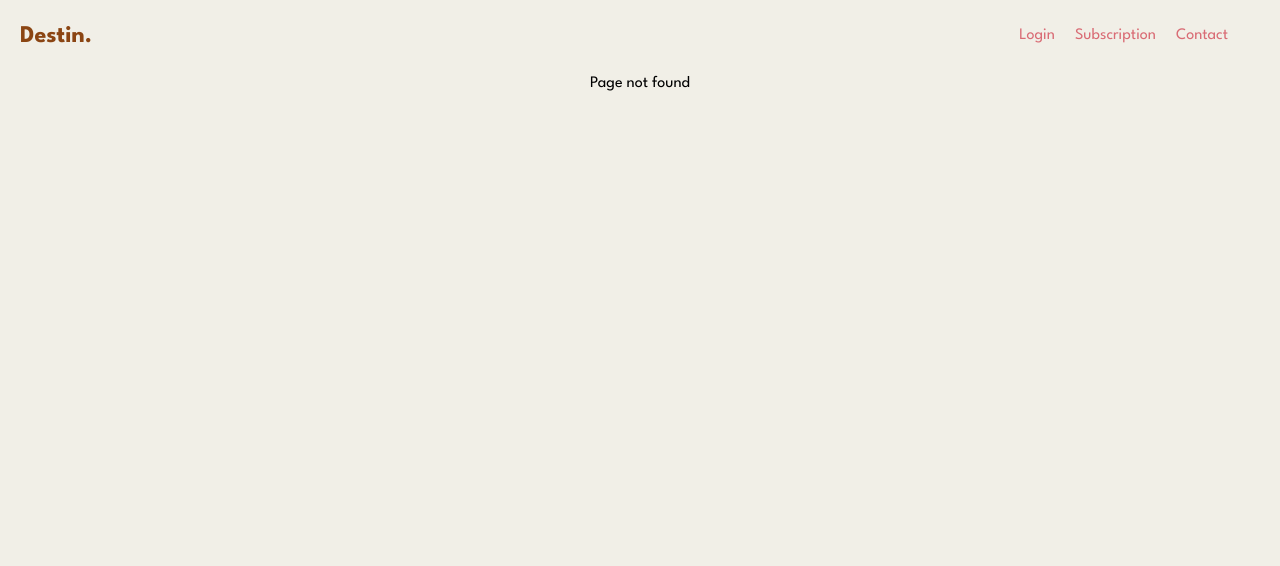
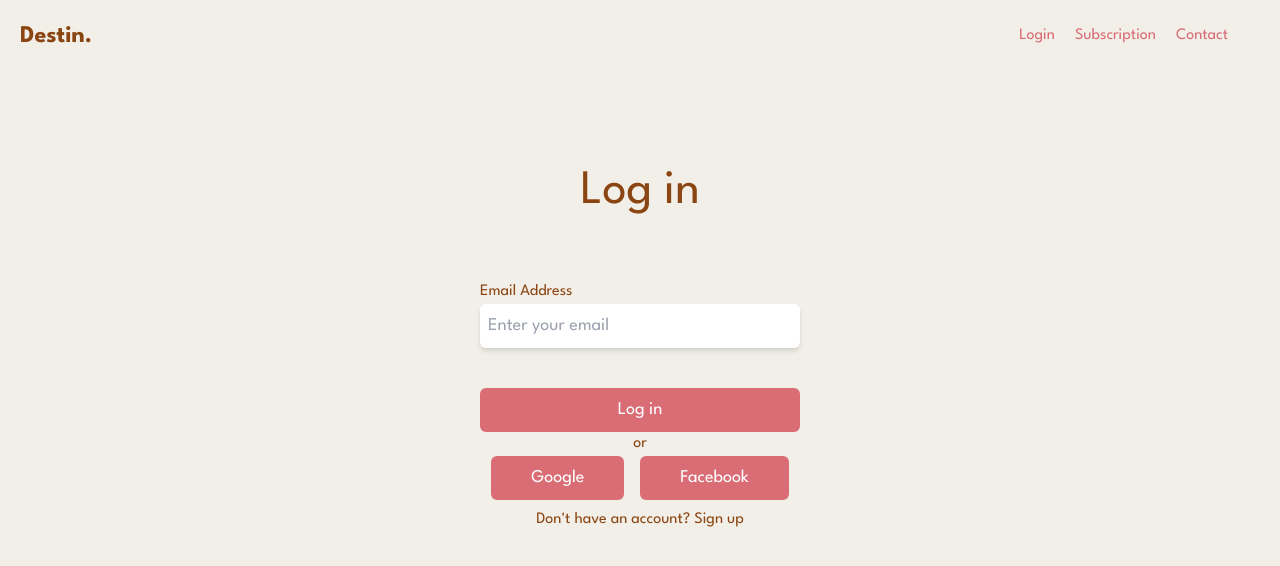
Before and after one commit to arnovn/Destin.FrontEnd, a Vue app in the folder app/: page /login in a window 1280 px wide. Before the commit this address had no page. Shown: the top 566 px of the page. Built offline with nearby package versions, Linux system fonts and the light colour scheme; the HTML template or start-up script is replaced by a standard one.

Commit message:
Ass signup page (ongoing)

```diff
--- /dev/null
+++ b/app/src/components/pages/Authentication/SignInPage.vue
@@ -0,0 +1,121 @@
+<template>
+  <div>
+    <NavBar />
+    <div class="flex justify-center items-center">
+      <div class="max-w-80">
+        <main class="flex flex-col items-center mt-large mb-large">
+          <h1 class="text-5xl text-color-brown mb-medium">
+            {{ isLogin ? 'Log in' : 'Sign up' }}
+          </h1>
+
+          <form @submit.prevent="handleSubmit" class="auth-form">
+            <label for="email" class="text-color-brown">Email Address</label>
+            <BaseInputField
+              v-model="email"
+              id="email"
+              type="email"
+              placeholder="Enter your email"
+              class="input"
+            />
+
+            <BaseButton type="submit" class="button w-80">
+              {{ isLogin ? 'Log in' : 'Send signup code' }}
+            </BaseButton>
+            <p v-if="!isLogin" class="text-color-brown">
+              We use magic link registration, where an authentication code is
+              sent to the provided email address for secure signup.
+            </p>
+          </form>
+          <p class="text-color-brown">or</p>
+          <div class="w-full flex justify-center gap-4">
+            <BaseButton
+              @click="loginWithProvider('google')"
+              class="social-button"
+              >Google</BaseButton
+            >
+            <BaseButton
+              @click="loginWithProvider('facebook')"
+              class="social-button"
+              >Facebook</BaseButton
+            >
+          </div>
+
+          <div class="mt-2">
+            <p class="text-color-brown">
+              {{
+                isLogin ? "Don't have an account?" : 'Already have an account?'
+              }}
+              <a href="#" @click.prevent="toggleAuthMode">{{
+                isLogin ? 'Sign up' : 'Log in'
+              }}</a>
+            </p>
+          </div>
+        </main>
+      </div>
+    </div>
+  </div>
+</template>
+
+<script lang="ts">
+import { ref } from 'vue';
+import NavBar from '@/components/organisms/NavBar.vue';
+import BaseInputField from '@/components/atoms/BaseInputField.vue';
+import BaseButton from '@/components/atoms/BaseButton.vue';
+
+export default {
+  components: {
+    BaseButton,
+    BaseInputField,
+    NavBar,
+  },
+  setup() {
+    const isLogin = ref(true); // State to toggle between login and signup
+    const email = ref('');
+    const message = ref('');
+
+    const toggleAuthMode = () => {
+      isLogin.value = !isLogin.value;
+    };
+
+    const handleSubmit = async () => {
+      // if (isLogin.value) {
+      //   // Handle login with magic link
+      //   const { error } = await supabase.auth.signInWithOtp({ email: email.value });
+      //   if (error) {
+      //     console.error(error.message);
+      //   } else {
+      //     message.value = 'Magic link sent! Check your email to log in.';
+      //   }
+      // } else {
+      //   // Handle signup with magic link
+      //   const { error } = await supabase.auth.signInWithOtp({ email: email.value });
+      //   if (error) {
+      //     console.error(error.message);
+      //   } else {
+      //     message.value = 'Magic link sent! Check your email to complete registration.';
+      //   }
+      // }
+    };
+
+    const loginWithProvider = async (provider: string) => {
+      // const { error } = await supabase.auth.signInWithOAuth({ provider });
+      // if (error) {
+      //   console.error(`Error with ${provider} login:`, error.message);
+      // }
+    };
+
+    return {
+      isLogin,
+      email,
+      message,
+      toggleAuthMode,
+      handleSubmit,
+      loginWithProvider,
+    };
+  },
+};
+</script>
+
+<style scoped>
+/* Add contact page-specific styles here */
+</style>
--- a/app/src/router/index.ts
+++ b/app/src/router/index.ts
@@ -3,6 +3,7 @@ import NotFound from '@/components/pages/not-found/NotFound.vue';
 import { createRouter, createWebHistory, RouteRecordRaw } from 'vue-router';
 import SubscriptionPage from '@/components/pages/subscription/SubscriptionPage.vue';
 import ContactPage from '@/components/pages/contact/ContactPage.vue';
+import SignInPage from '@/components/pages/Authentication/SignInPage.vue';
 
 // Extend route meta to include authentication flags
 interface CustomRouteMeta {
@@ -20,6 +21,7 @@ const routes: Array<RouteRecordRaw & { meta?: CustomRouteMeta }> = [
     meta: { requiresAuth: false },
   },
   { path: '/contact', component: ContactPage, meta: { requiresAuth: false } },
+  { path: '/login', component: SignInPage, meta: { requiresAuth: false } },
   { path: '/:notFound(.*)', component: NotFound }, // Catch-all route
 ];
 
```
